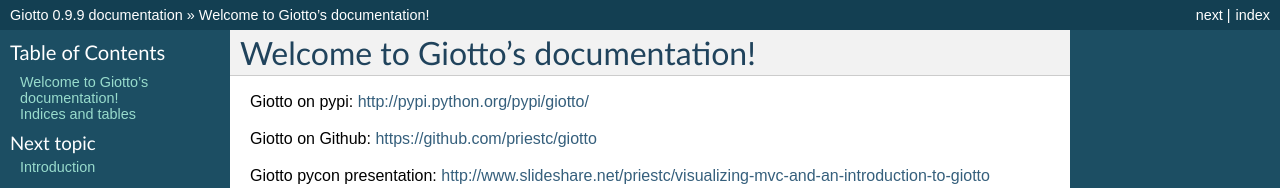
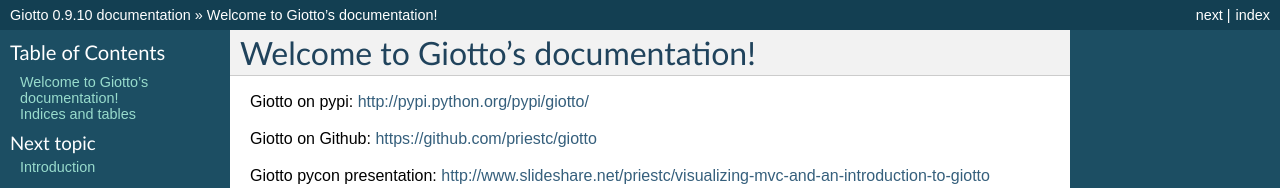
Before and after one commit to priestc/giotto, a Sphinx documentation site: the page built from docs/index.rst, in a window 1280 px wide and 900 px high. Shown: the top 188 px of the window. Built offline with Sphinx 7.4.7, drawn with Linux system fonts in a browser that asks for light colours; some of the changed text lies outside the part shown.

Commit message:
version bump in docs

```diff
--- a/docs/conf.py
+++ b/docs/conf.py
@@ -48,9 +48,9 @@
 # built documents.
 #
 # The short X.Y version.
-version = '0.9.9'
+version = '0.9.10'
 # The full version, including alpha/beta/rc tags.
-release = '0.9.9'
+release = '0.9.10'
 
 # The language for content autogenerated by Sphinx. Refer to documentation
 # for a list of supported languages.
```
